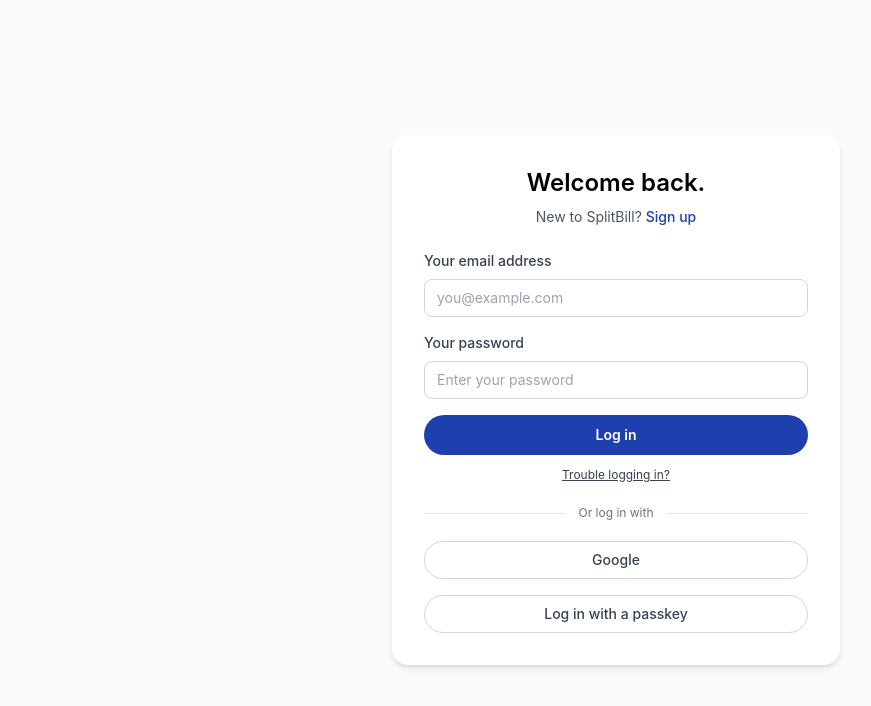
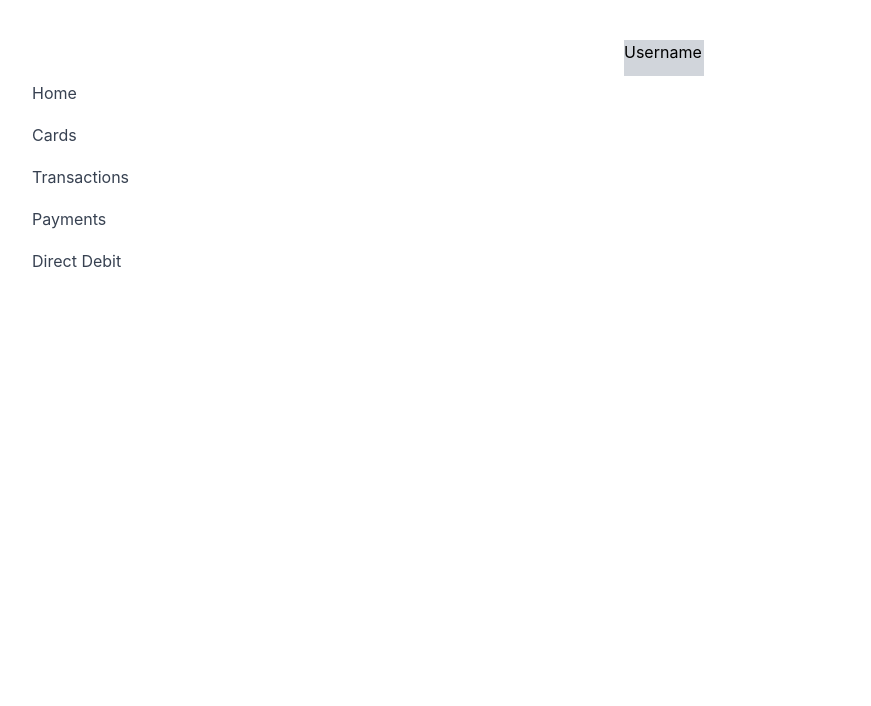
Before and after one commit to andrewisoko/splitter-frontend, a React (Create React App) app: page / in a window 1280 px wide. Shown: the top 706 px of the page, without its empty margins (24-895 px from the left). Built offline with nearby package versions, Linux system fonts and the light colour scheme.

Commit message:
Starting HomePage.

```diff
--- a/src/App.tsx
+++ b/src/App.tsx
@@ -1,12 +1,12 @@
 import React from 'react';
-import logo from './logo.svg';
 import './App.css';
 import LoginPage from './components/assets/pages/LoginPage';
+import HomePage from './components/assets/pages/HomePage';
 
 function App() {
   return (
     <div>
-      <LoginPage/>
+      <HomePage/>
     </div>
   );
 }
--- /dev/null
+++ b/src/components/assets/pages/HomePage.tsx
@@ -0,0 +1,18 @@
+
+const HomePage = () => {
+  return <div className="grid grid-cols-2 gap-4" >
+    <ol className="mt-20 ml-14">
+      <p>Home</p>
+      <p>Cards</p>
+      <p>Transactions</p>
+      <p>Payments</p>
+      <p>Direct Debit</p>
+    </ol>
+    <div className="mt-10 bg-gray-300 h-9 w-20">
+        <span className="text-black-700 justify-center">Username
+        </span>
+    </div>
+  </div>  /** two grids,one containing logo and elements while the actual page */
+};
+
+export default HomePage;
--- a/src/components/assets/pages/LoginPage.tsx
+++ b/src/components/assets/pages/LoginPage.tsx
@@ -1,7 +1,7 @@
 
 const LoginPage = () => {
   return (
-    <div className="min-h-screen bg-gray-50 flex items-center justify-center px-4">
+    <div className="min-h-screen bg-universe flex items-center justify-center px-4">
       <div className="w-full max-w-md bg-white rounded-2xl shadow-md p-8">
         {/* Header */}
         <h1 className="text-2xl font-semibold text-center mb-2">
--- a/src/index.css
+++ b/src/index.css
@@ -1,6 +1,7 @@
 @tailwind base;
 @tailwind components;
 @tailwind utilities;
+
 
 body {
   margin: 0;
@@ -15,3 +16,9 @@
   font-family: source-code-pro, Menlo, Monaco, Consolas, 'Courier New',
     monospace;
 }
+
+@layer base{
+  p {
+     @apply text-base text-gray-700 leading-relaxed mb-4;
+   }
+}
--- a/tailwind.config.js
+++ b/tailwind.config.js
@@ -2,7 +2,11 @@
 module.exports = {
   content: ["./src/**/*.{js,jsx,ts,tsx}"],
   theme: {
-    extend: {},
+    extend: {
+      backgroundImage:{
+        universe: "linear-gradient( 99.9deg, rgba(27,24,31,1) 21.2%, rgba(50,4,89,1) 84.8% )"
+      }
+    },
   },
   plugins: [],
 }
```
